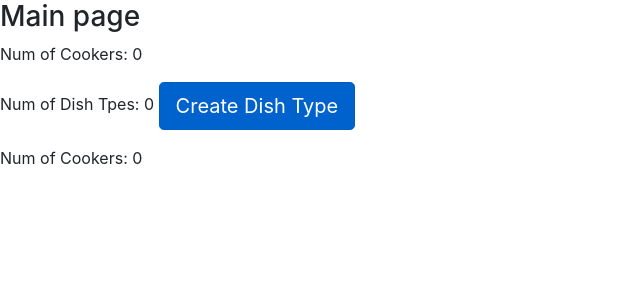
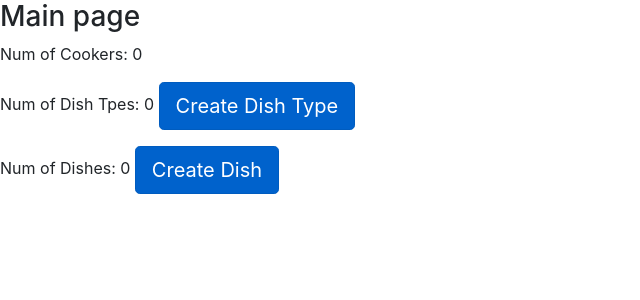
Before and after one commit to svyshcho/restaurant-project, a Django app: page / in a window 1280 px wide. Shown: the part 56-356 px from the top of the page, without its empty margins (0-640 px from the left). Run offline with Django 4.2, Linux system fonts and the light colour scheme; data that the repository does not hold is empty; some libraries are stand-ins or nearby versions.

Commit message:
Added creation forms for dish types and dishes

```diff
--- a/restaurant/urls.py
+++ b/restaurant/urls.py
@@ -1,13 +1,14 @@
 from django.contrib import admin
 from django.urls import path
 
-from restaurant.views import index, FoodListView, DishTypeCreateView, FoodDetailView
+from restaurant.views import index, FoodListView, DishTypeCreateView, FoodDetailView, DishCreateView
 
 urlpatterns = [
     path("", index, name="index"),
     path("category/create/", DishTypeCreateView.as_view(), name="category-create"),
     path("category/<int:pk>/", FoodListView.as_view(), name="food-list"),
-    path("category/<int:pk>/<int:dish_pk>", FoodDetailView.as_view(), name="food-detail"),
+    path("category/dish/<int:pk>/", FoodDetailView.as_view(), name="food-detail"),
+    path("category/dish/create/", DishCreateView.as_view(), name="dish-create"),
 ]
 
 app_name = "restaurant"
--- a/restaurant/views.py
+++ b/restaurant/views.py
@@ -2,7 +2,7 @@ from django.shortcuts import render, get_object_or_404
 from django.urls import reverse_lazy
 from django.views import generic
 
-from restaurant.forms import DishTypeCreationForm
+from restaurant.forms import DishTypeCreationForm, DishCreationForm
 from restaurant.models import DishType, Dish, Cook
 
 
@@ -48,8 +48,29 @@ class FoodDetailView(generic.DetailView):
     context_object_name = "dish"
     model = Dish
 
+    def get_context_data(self, *, object_list=None, **kwargs):
+        context = super().get_context_data(**kwargs)
+        context["dish_type_list"] = DishType.objects.all()
+        return context
+
 
 class DishTypeCreateView(generic.CreateView):
     form_class = DishTypeCreationForm
     success_url = reverse_lazy("catalog:index")
     template_name = "restaurant/catalog_create.html"
+
+    def get_context_data(self, *, object_list=None, **kwargs):
+        context = super().get_context_data(**kwargs)
+        context["dish_type_list"] = DishType.objects.all()
+        return context
+
+
+class DishCreateView(generic.CreateView):
+    form_class = DishCreationForm
+    success_url = reverse_lazy("catalog:index")
+    template_name = "restaurant/dish_create.html"
+
+    def get_context_data(self, *, object_list=None, **kwargs):
+        context = super().get_context_data(**kwargs)
+        context["dish_type_list"] = DishType.objects.all()
+        return context
--- a/restaurant_service/settings.py
+++ b/restaurant_service/settings.py
@@ -38,7 +38,13 @@ INSTALLED_APPS = [
     "django.contrib.messages",
     "django.contrib.staticfiles",
     "restaurant",
+    "crispy_forms",
+    "crispy_bootstrap4",
 ]
+
+CRISPY_ALLOWED_TEMPLATE_PACKS = "bootstrap4"
+
+CRISPY_TEMPLATE_PACK = "bootstrap4"
 
 MIDDLEWARE = [
     "django.middleware.security.SecurityMiddleware",
--- a/templates/restaurant/dish_detail.html
+++ b/templates/restaurant/dish_detail.html
@@ -1,10 +1,10 @@
 {% extends "base.html" %}
 {% block content %}
   <div class="container">
-        <h1>Details for Dish: {{ dish.name }}</h1>
+        <h1>Dish detail: {{ dish.name }}</h1>
         <ul class="list-group">
             <li class="list-group-item"><strong>Dish Name:</strong> {{ dish.name }}</li>
-            <li class="list-group-item"><strong>Dish Type:</strong> {{ dish.type }}</li>
+            <li class="list-group-item"><strong>Dish Type:</strong> {{ dish.dish_type }}</li>
             <li class="list-group-item"><strong>Dish Price:</strong> {{ dish.price }}</li>
             <li class="list-group-item"><strong>Dish Description:</strong> {{ dish.description }}</li>
             <li class="list-group-item">
--- a/templates/restaurant/dishes_list.html
+++ b/templates/restaurant/dishes_list.html
@@ -6,7 +6,7 @@
     {% for dish in dishes_list %}
       <li class="dish-item">
         {{ dish_type.name.capitalize }} name: {{ dish.name }}, price: {{ dish.price }}
-        <a href="#" class="detail-link">Detail</a>
+        <a href="{% url 'catalog:food-detail' pk=dish.id %}" class="detail-link">Detail</a>
       </li>
     {% endfor %}
   </ul>
--- a/templates/restaurant/index.html
+++ b/templates/restaurant/index.html
@@ -4,5 +4,6 @@
   <p>Num of Cookers: {{ num_cookers }}</p>
   <p>Num of Dish Tpes: {{ num_dish_types }}
     <a href="{% url 'restaurant:category-create' %}" class="btn btn-primary btn-lg active" role="button" aria-pressed="true">Create Dish Type</a></p>
-  <p>Num of Cookers: {{ num_cookers }}</p>
+  <p>Num of Dishes: {{ num_dishes }}
+  <a href="{% url 'restaurant:dish-create' %}" class="btn btn-primary btn-lg active" role="button" aria-pressed="true">Create Dish</a></p></p>
 {% endblock %}
```
Also changed, not shown: restaurant/forms.py (+23 -2 lines), templates/restaurant/dish_create.html (added, +15 -0 lines), 1 other file.
